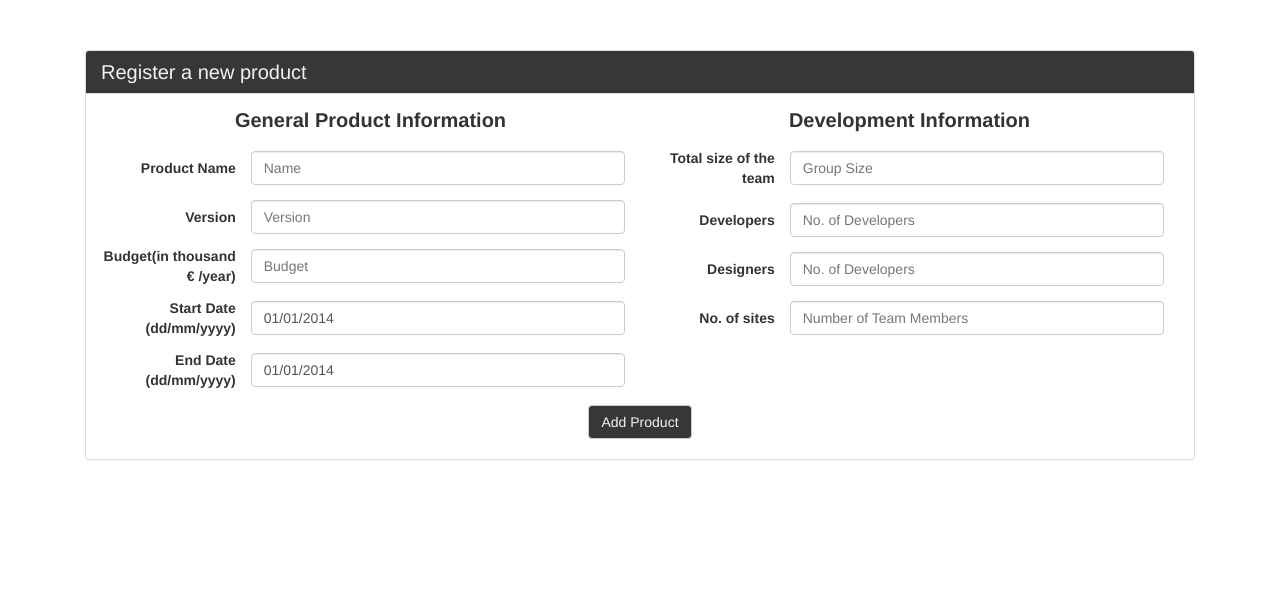
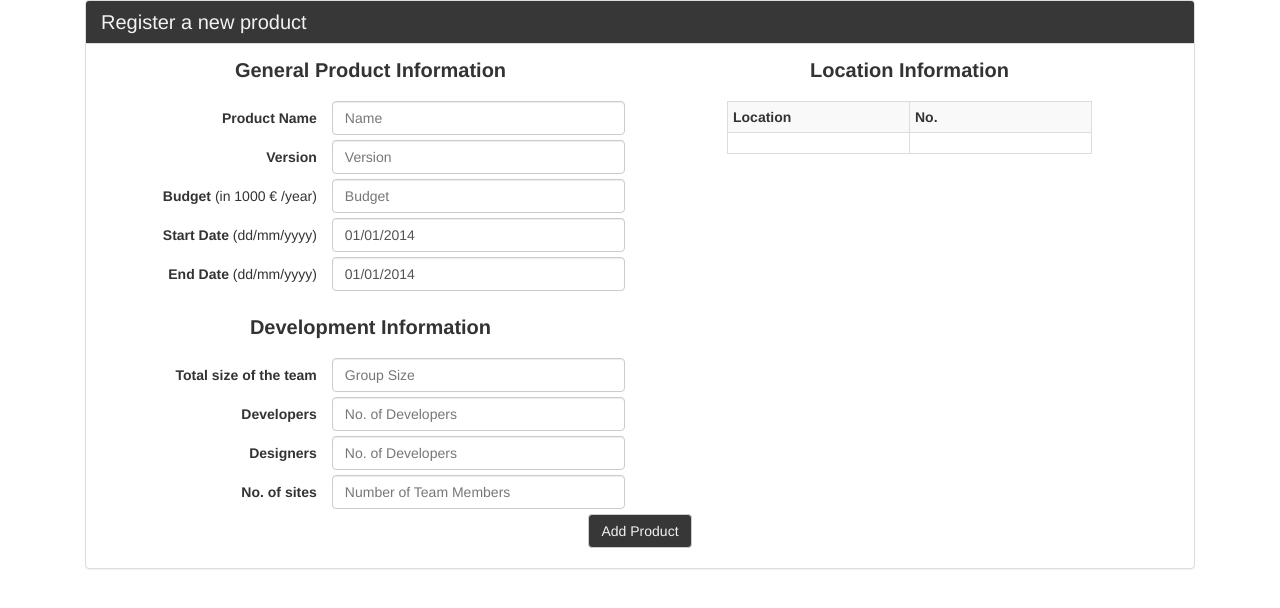
Before and after one commit to adityabhatia/UIG, a PHP site: page /np.php in a window 1280 px wide. Shown: the top 608 px of the page. Run offline with PHP 8.4, Linux system fonts and the light colour scheme; the visitor is signed in with stand-in values (Sample User, id 1).

Commit message:
NP layout

```diff
--- a/np.php
+++ b/np.php
@@ -42,7 +42,6 @@ if($result){ ?>
 			<meta name="author" content="adityabhatia">
 
 			<link href="css/bootstrap.min.css" rel="stylesheet">
-			<link rel="stylesheet" type="text/css" href="css/dashboard.css">
 
 			<link href="css/bootstrap-responsive.css" rel="stylesheet">
 			<link type="text/css" rel="stylesheet" href="css/main.css">
@@ -62,66 +61,69 @@ if($result){ ?>
 								<form name="contactform" method="post" action="" class="form-horizontal" role="form">
 									<div class="col-xs-12 col-sm-6 ">
 										<h2 class="panel-title" align=center><b>General Product Information</b></h2><br />
-										<div class="form-group nopadding">
-											<label for="inputName" class="col-sm-3 col-xs-4 control-label nopadding">Product Name</label>
-											<div class="col-sm-9 col-xs-8">
+										<div class="row" style="margin-bottom:5px;">
+											<label for="inputName" class="col-sm-5 col-xs-6 control-label nopadding">Product Name</label>
+											<div class="col-sm-7 col-xs-6">
 												<input type="text" class="form-control" id="inputName" name="inputName" placeholder="Name" required />
 											</div>
 										</div>
-										<div class="form-group nopadding">
-											<label for="inputEmail1" class="col-sm-3 col-xs-4 control-label nopadding">Version</label>
-											<div class="col-sm-9 col-xs-8">
+										<div class="row" style="margin-bottom:5px;">
+											<label for="inputEmail1" class="col-sm-5 col-xs-6 control-label nopadding">Version</label>
+											<div class="col-sm-7 col-xs-6">
 												<input type="text" class="form-control" id="version" name="version" placeholder="Version" required />
 											</div>
 										</div>
 
-										<div class="form-group nopadding">
-											<label for="budget" class="col-sm-3 col-xs-4 control-label nopadding" style="margin-top:-10px;">Budget(in thousand € /year)</label>
-											<div class="col-sm-9 col-xs-8">
+										<div class="row" style="margin-bottom:5px;">
+											<label for="budget" class="col-sm-5 col-xs-6 control-label nopadding" >Budget <span style="font-weight:normal;">(in 1000 € /year)</span></label>
+											<div class="col-sm-7 col-xs-6">
 												<input type="text" class="form-control" id="budget" name="budget" placeholder="Budget" required />
 											</div>
 										</div>
-										<div class="form-group nopadding">
-											<label for="budget" class="col-sm-3 col-xs-4 control-label nopadding" style="margin-top:-10px;">Start Date <br />(dd/mm/yyyy)</label>
-											<div class="col-sm-9 col-xs-8">
+										<div class="row" style="margin-bottom:5px;">
+											<label for="budget" class="col-sm-5 col-xs-6 control-label nopadding" >Start Date <span style="font-weight:normal;">(dd/mm/yyyy)</span></label>
+											<div class="col-sm-7 col-xs-6">
 												<input type="text" class="form-control" value="" data-date-format="dd/mm/yyyy" id="dp1" name="sdate" placeholder="Start Date" required />
 											</div>
 										</div>
-										<div class="form-group nopadding">
-											<label for="budget" class="col-sm-3 col-xs-4 control-label nopadding" style="margin-top:-10px;">End Date <br />(dd/mm/yyyy)</label>
-											<div class="col-sm-9 col-xs-8">
+										<div class="row" style="margin-bottom:5px;">
+											<label for="budget" class="col-sm-5 col-xs-6 control-label nopadding" >End Date <span style="font-weight:normal;">(dd/mm/yyyy)</span></label>
+											<div class="col-sm-7 col-xs-6">
 												<input type="text" class="form-control" value="" data-date-format="dd/mm/yyyy" id="dp2" name="edate" placeholder="End Date" required />
+											</div>
+										</div>
+										<br />
+										<h2 class="panel-title" align=center><b>Development Information</b></h2><br />
+										<div class="row" style="margin-bottom:5px;">
+											<label for="budget" class="col-sm-5 col-xs-6 control-label nopadding">Total size of the team</label>
+											<div class="col-sm-7 col-xs-6">
+												<input type="number" class="form-control" id="groupsize" name="groupsize" placeholder="Group Size" required />
+											</div>
+										</div>
+										<div class="row" style="margin-bottom:5px;">
+											<label class="col-sm-5 col-xs-6 control-label nopadding">Developers</label>
+												<div class="col-sm-7 col-xs-6">
+													<input type="number" class="form-control" min="0" id="developers" name="developers" placeholder="No. of Developers" required />
+												</div>
+										</div>
+										<div class="row" style="margin-bottom:5px;">
+											<label class="col-sm-5 col-xs-6 control-label nopadding">Designers</label>
+												<div class="col-sm-7 col-xs-6">
+													<input type="number" class="form-control" min="0" id="designers" name="designers" placeholder="No. of Developers" required />
+												</div>
+										</div>
+										<div class="row" style="margin-bottom:5px;">
+											<label for="budget" class="col-sm-5 col-xs-6 control-label nopadding" >No. of sites</label>
+											<div class="col-sm-7 col-xs-6">
+												<input type="number" min="1" class=form-control id="teamno" name="teamno" placeholder="Number of Team Members" required />
 											</div>
 										</div>
 									</div>
 									<div class="col-xs-12 col-sm-6">
-										<h2 class="panel-title" align=center><b>Development Information</b></h2><br />
-										<div class="form-group nopadding">
-											<label for="budget" class="col-sm-3 col-xs-4 control-label nopadding" style="margin-top:-10px;">Total size of the team</label>
-											<div class="col-sm-9 col-xs-8">
-												<input type="number" class="form-control" id="groupsize" name="groupsize" placeholder="Group Size" required />
-											</div>
-										</div>
-										<div class="form-group nopadding">
-										<label class="col-sm-3 col-xs-4 control-label nopadding">Developers</label>
-												<div class="col-sm-9 col-xs-8">
-													<input type="number" class="form-control" min="0" id="developers" name="developers" placeholder="No. of Developers" required />
-												</div>
-										</div>
-										<div class="form-group nopadding">
-										<label class="col-sm-3 col-xs-4 control-label nopadding">Designers</label>
-												<div class="col-sm-9 col-xs-8">
-													<input type="number" class="form-control" min="0" id="designers" name="designers" placeholder="No. of Developers" required />
-												</div>
-										</div>
-										<div class="form-group nopadding">
-											<label for="budget" class="col-sm-3 col-xs-4 control-label nopadding" >No. of sites</label>
-											<div class="col-sm-9 col-xs-8">
-												<input type="number" min="0" class=form-control id="teamno" name="teamno" placeholder="Number of Team Members" required />
-											</div>
-										</div>
-										<div class="table-responsive">
-											<table class="table" id="teamallocation" align=center>
+										<h2 class="panel-title" align=center><b>Location Information</b></h2><br />
+										<div>
+											<table class="table-bordered table-striped table-condensed" id="teamallocation" align=center>
+
 											</table>
 										</div>
 									</div>
@@ -158,13 +160,14 @@ if($result){ ?>
 		$('#dp1').datepicker('hide');
 		});
 
+		$('#teamallocation').append('<tr><th>Location</th><th>No.</th></tr><tr><td style="padding:0;"><input type=text class="table-form nopadding" /></td><td style="padding:0;"><input type=text class="table-form nopadding" /></td></tr>');
+
 		$('#teamno').change(function(){
 			$('#teamallocation').html("");
 			var count = $('#teamno').val();
-			if(count>0)
-				$('#teamallocation').append("<tr><th>Location</th><th>No.</th></tr>");
-			while(count>0){
-			$('#teamallocation').append("<tr><td><input type=text class=form-control /></td><td><input type=text class=form-control /></td></tr>");
+			$('#teamallocation').append('<tr><th>Location</th><th>No.</th></tr><tr><td style="padding:0;"><input type=text class="table-form nopadding" /></td><td style="padding:0;"><input type=text class="table-form nopadding" /></td></tr>');
+			while(count>1){
+			$('#teamallocation').append('<tr><td style="padding:0;"><input type=text class="table-form" /></td><td style="padding:0;"><input type=text class="table-form" /></td></tr>');
 			count-=1;
 			}
 		});
--- a/php_mailer.php
+++ b/php_mailer.php
@@ -35,7 +35,7 @@ $mail             = new PHPMailer();
 //$body             = eregi_replace("[\]",'',$body);
 
 $mail->IsSMTP(); // telling the class to use SMTP
-$mail->Host       = "ssl://smtp.gmail.com"; // SMTP server
+//$mail->Host       = "ssl://smtp.gmail.com"; // SMTP server
 //$mail->SMTPDebug  = 2;                     // enables SMTP debug information (for testing)
                                            // 1 = errors and messages
                                            // 2 = messages only
--- a/sub.php
+++ b/sub.php
@@ -142,9 +142,7 @@ while($row = mysql_fetch_array($result)){
 					table_name++;
 					table_mail++;
 					table_role++;
-
 					$("#participant-table").append('<tr><td><input class="table-form" type="text" name="name[]" placeholder="Name"></td><td><input class="table-form" type="text" name="mail[]" placeholder="Email"></td><td><input class="table-form" type="text" name="role[]" placeholder="Team Role"></td><td><a href="javascript:void(0);" class="remCF"><i class="glyphicon glyphicon-minus"></i></a></td></tr>');
-
 				}
 
 
```
